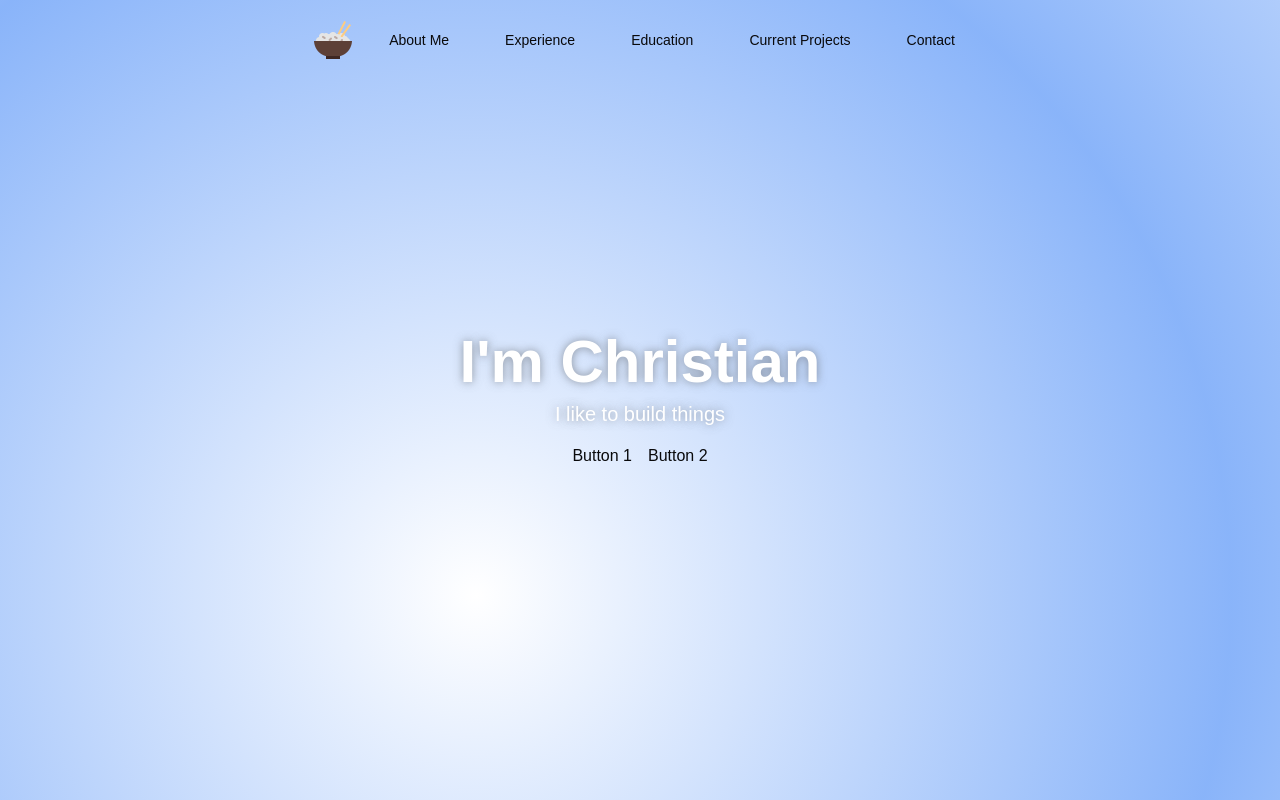
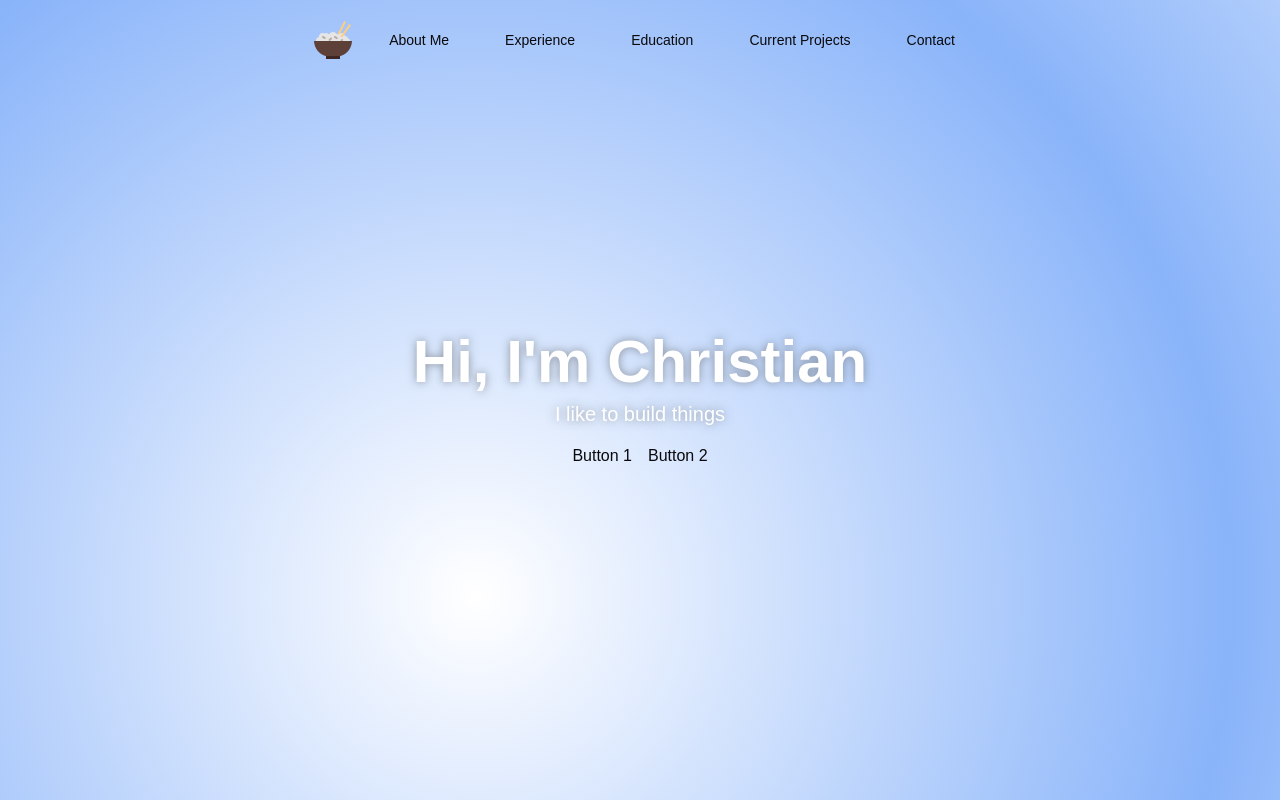
Before and after one commit to chvaldez10/personal-site, a Next.js app in the folder personal-site/: page / in a window 1280 px wide. Built offline with nearby package versions, Linux system fonts and the light colour scheme.

Commit message:
fix lint errors

```diff
--- a/personal-site/src/components/core/MainHeader.tsx
+++ b/personal-site/src/components/core/MainHeader.tsx
@@ -8,7 +8,7 @@ const MainHeader: React.FC = () => {
         className="text-6xl font-extrabold text-white"
         style={{ textShadow: "0 0 10px rgba(104, 109, 118, 0.7)" }}
       >
-        I&apos;m Christian
+        Hi, I&apos;m Christian
       </h1>
       <p
         className="text-xl text-white mt-2"
--- a/personal-site/src/styles/navbar.css
+++ b/personal-site/src/styles/navbar.css
@@ -1,4 +1,4 @@
-/* styling found here: https://codepen.io/adipurdila/pen/MWpELyG */
+/* style 4 from codepen found here: https://codepen.io/adipurdila/pen/MWpELyG */
 
 #style-4 {
   overflow: hidden;
--- a/personal-site/tailwind.config.ts
+++ b/personal-site/tailwind.config.ts
@@ -1,4 +1,5 @@
 import type { Config } from "tailwindcss";
+import tailwindcssAnimate from "tailwindcss-animate";
 
 const config: Config = {
   darkMode: ["class"],
@@ -58,6 +59,6 @@ const config: Config = {
       },
     },
   },
-  plugins: [require("tailwindcss-animate")],
+  plugins: [tailwindcssAnimate],
 };
 export default config;
```
